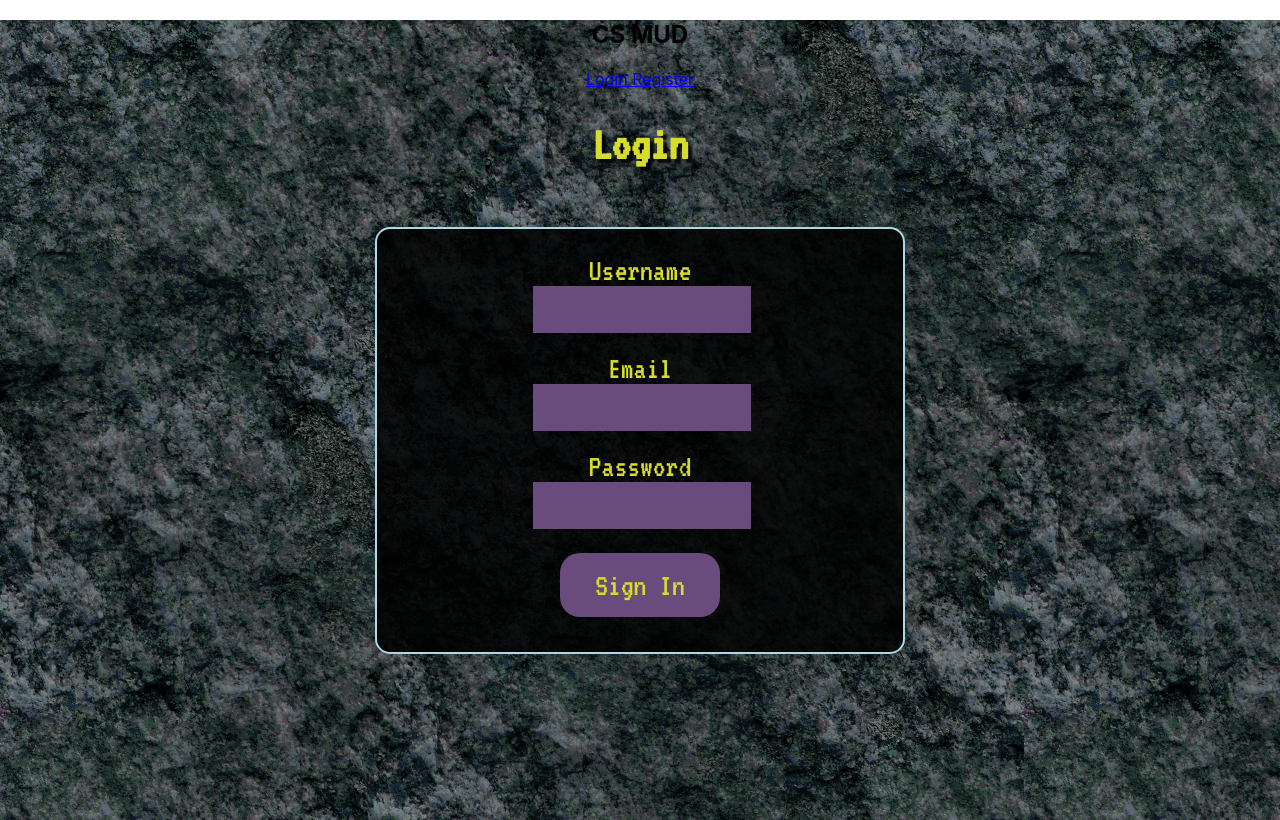
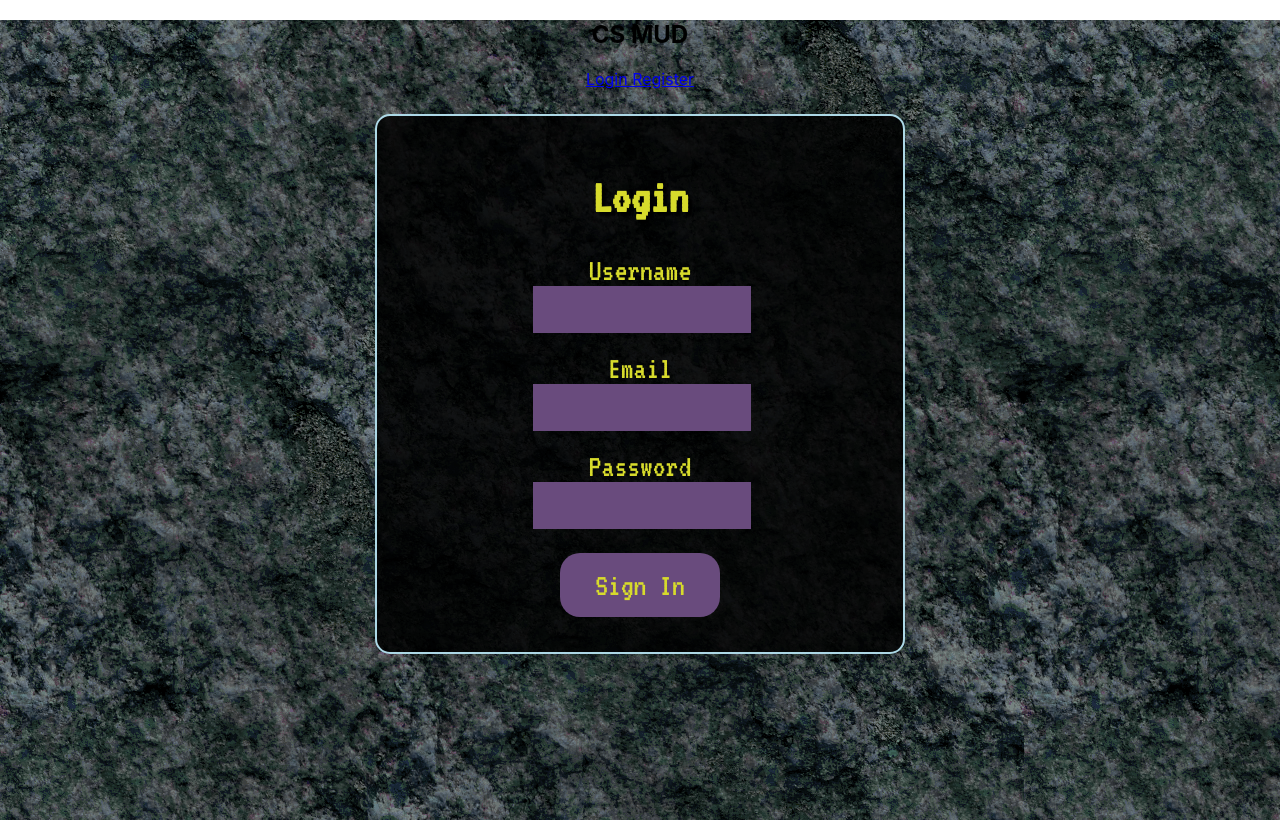
Before and after one commit to Trying-our-best/frontend, a React (Create React App) app: page /login in a window 1280 px wide. Built offline with nearby package versions, Linux system fonts and the light colour scheme.

Commit message:
Moved login text into container to match register format.

```diff
--- a/src/components/Login/Login.jsx
+++ b/src/components/Login/Login.jsx
@@ -91,8 +91,8 @@ const Login = props => {
 
    return (
       <div className="login-container">
-         <h1 className="login-heading">Login</h1>
          <form className="form-container" onSubmit={handleSubmit}>
+            <h1 className="login-heading">Login</h1>
             <label className="form-label">
                Username
                <br />
```
